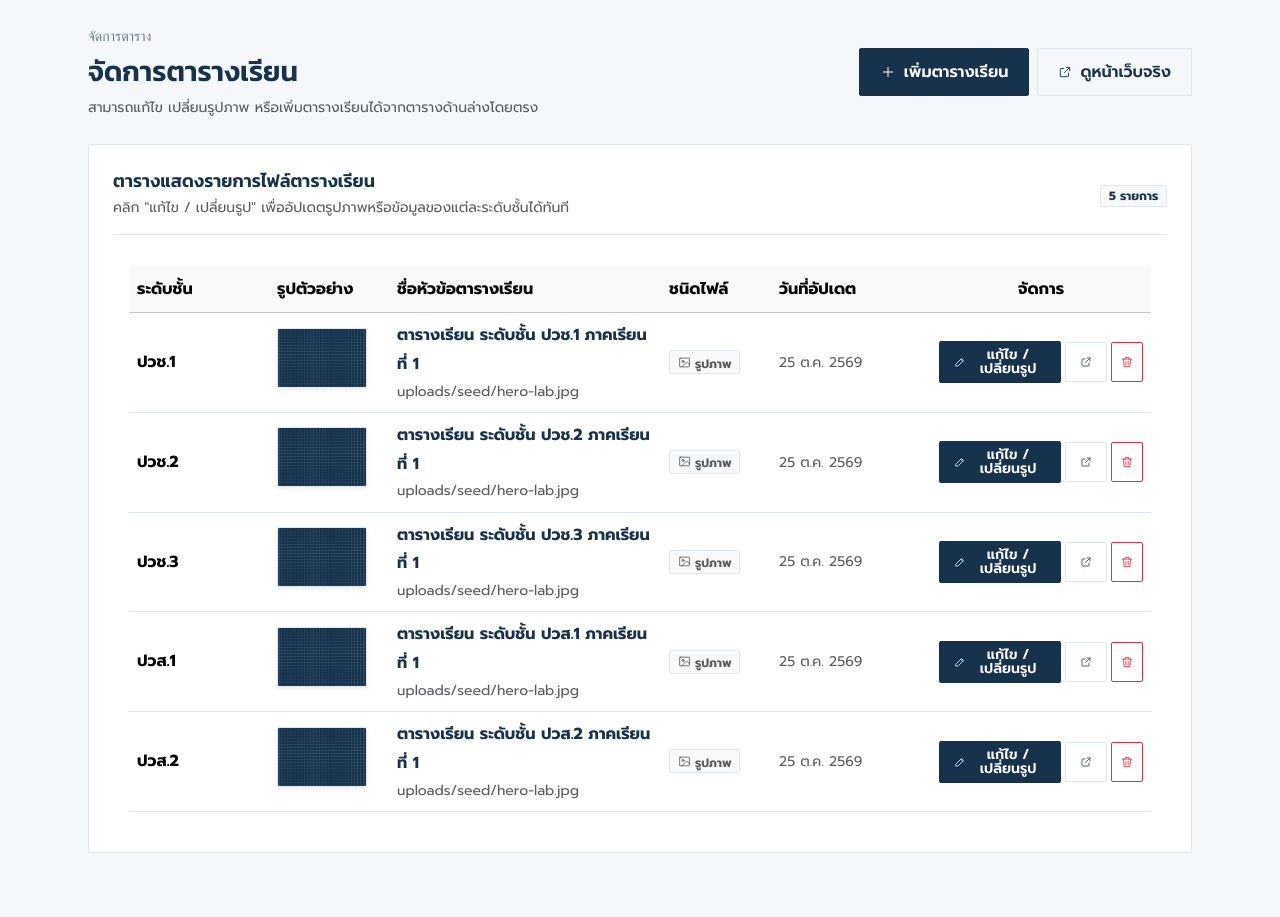
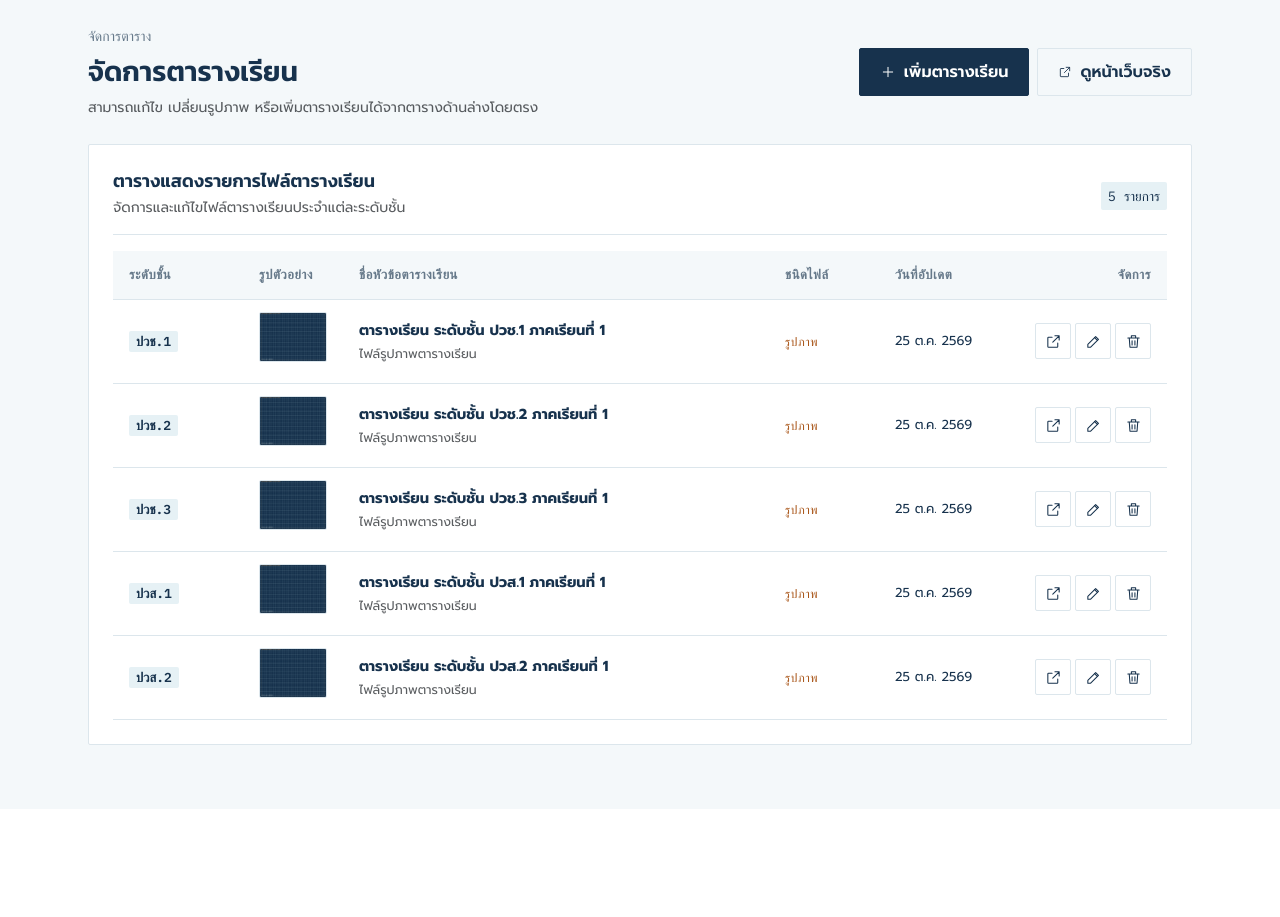
Before and after one commit to porchyy/web, a PHP site: page /web/admin/classes.php in a window 1280 px wide. Shown: the part 111-1028 px from the top of the page. After the commit the page ends 856 px from the top, so only its background shows below. Run offline with PHP 8.4, Linux system fonts and the light colour scheme; the visitor is signed in with stand-in values (Sample User, id 1); data that the repository does not hold is empty; some libraries are stand-ins or nearby versions.

Commit message:
refactor(admin): standardize classes table UI with admin-table and action icon buttons

```diff
--- a/admin/classes.php
+++ b/admin/classes.php
@@ -114,12 +114,11 @@
   <div class="admin-card-head d-flex justify-content-between align-items-center">
     <div>
       <h3 class="mb-0">ตารางแสดงรายการไฟล์ตารางเรียน</h3>
-      <span class="text-muted small">คลิก "แก้ไข / เปลี่ยนรูป" เพื่ออัปเดตรูปภาพหรือข้อมูลของแต่ละระดับชั้นได้ทันที</span>
+      <span class="text-muted small">จัดการและแก้ไขไฟล์ตารางเรียนประจำแต่ละระดับชั้น</span>
     </div>
-    <span class="badge bg-light text-navy border fw-bold"><?= count($scheduleAssets) ?> รายการ</span>
+    <span class="badge-count"><?= count($scheduleAssets) ?> รายการ</span>
   </div>
 
-  <div class="p-3">
   <?php if (empty($scheduleAssets)): ?>
     <div class="empty-state p-5 text-center text-muted">
       <?= icon('file', 40) ?>
@@ -131,15 +130,15 @@
     </div>
   <?php else: ?>
     <div class="table-responsive">
-        <table class="table table-hover align-middle mb-0">
-          <thead class="table-light">
+      <table class="admin-table">
+        <thead>
           <tr>
-              <th style="width: 140px;">ระดับชั้น</th>
-              <th style="width: 120px;">รูปตัวอย่าง</th>
+            <th style="width: 130px;">ระดับชั้น</th>
+            <th style="width: 100px;">รูปตัวอย่าง</th>
             <th>ชื่อหัวข้อตารางเรียน</th>
             <th style="width: 110px;">ชนิดไฟล์</th>
-              <th style="width: 160px;">วันที่อัปเดต</th>
-              <th style="width: 220px;" class="text-center">จัดการ</th>
+            <th style="width: 140px;">วันที่อัปเดต</th>
+            <th class="text-end" style="width: 120px;">จัดการ</th>
           </tr>
         </thead>
         <tbody>
@@ -154,40 +153,42 @@
             ?>
             <tr>
               <td>
-                  <span class="fw-bold fs-6" style="color: #000000;"><?= e($grpName ?: '-') ?></span>
+                <span class="badge-count fw-bold" style="font-size: 13px;"><?= e($grpName ?: '-') ?></span>
               </td>
               <td>
                 <?php if (!$isPdf && !empty($filePath)): ?>
                   <a href="<?= e($fileUrl) ?>" target="_blank" title="คลิกเพื่อดูรูปภาพขนาดเต็ม" class="d-inline-block text-decoration-none">
-                      <img src="<?= e($fileUrl) ?>" alt="<?= e($ttl) ?>" class="rounded border shadow-sm" style="width: 90px; height: 60px; object-fit: cover; display: block; transition: transform 0.15s ease;" onmouseover="this.style.transform='scale(1.05)'" onmouseout="this.style.transform='scale(1)'">
+                    <img src="<?= e($fileUrl) ?>" alt="<?= e($ttl) ?>" class="rounded border" style="width: 75px; height: 50px; object-fit: cover; display: block; transition: transform 0.15s ease;" onmouseover="this.style.transform='scale(1.05)'" onmouseout="this.style.transform='scale(1)'">
                   </a>
                 <?php elseif ($isPdf): ?>
-                    <a href="<?= e($fileUrl) ?>" target="_blank" class="d-inline-flex flex-column align-items-center justify-content-center rounded border bg-light text-decoration-none shadow-sm p-1" style="width: 90px; height: 60px;">
-                      <?= icon('file-pdf', 20) ?>
-                      <span class="text-danger fw-bold mt-1" style="font-size: 10px;">PDF</span>
+                  <a href="<?= e($fileUrl) ?>" target="_blank" class="d-inline-flex flex-column align-items-center justify-content-center rounded border bg-light text-decoration-none p-1" style="width: 75px; height: 50px;" title="เปิดเอกสาร PDF">
+                    <?= icon('file-pdf', 18) ?>
+                    <span class="text-danger fw-bold" style="font-size: 9px;">PDF</span>
                   </a>
                 <?php else: ?>
                   <span class="text-muted small">-</span>
                 <?php endif; ?>
               </td>
               <td>
-                  <div class="fw-bold text-navy"><?= e($ttl ?: '-') ?></div>
-                  <div class="text-muted small"><?= e($filePath) ?></div>
+                <span class="fw-bold d-block text-navy" style="font-size: 14.5px;"><?= e($ttl ?: '-') ?></span>
+                <span class="text-muted d-block" style="font-size: 12.5px;"><?= $isPdf ? 'ไฟล์เอกสาร PDF' : 'ไฟล์รูปภาพตารางเรียน' ?></span>
               </td>
               <td>
-                  <span class="badge bg-light text-muted border">
-                    <?= icon($isPdf ? 'file-pdf' : 'image', 13) ?>
-                    <?= $isPdf ? 'PDF' : 'รูปภาพ' ?>
-                  </span>
+                <span class="tag" style="font-size: 12px;"><?= $isPdf ? 'PDF' : 'รูปภาพ' ?></span>
               </td>
-                <td class="text-muted small">
-                  <?= thai_date($item['updated_at'] ?? 'now') ?>
+              <td style="font-family: var(--font-body); font-size: 13px;">
+                <span class="text-navy"><?= thai_date($item['updated_at'] ?? 'now') ?></span>
               </td>
-                <td class="text-center">
-                  <div class="d-flex align-items-center justify-content-center gap-1">
+              <td class="text-end">
+                <div class="d-inline-flex gap-1">
+                  <!-- ปุ่มดูไฟล์ -->
+                  <a href="<?= e($fileUrl) ?>" target="_blank" class="btn btn-action-icon btn-line" title="ดูไฟล์">
+                    <?= icon('external', 16) ?>
+                  </a>
+
                   <!-- ปุ่มแก้ไข / เปลี่ยนรูปภาพ -->
                   <button type="button"
-                            class="btn btn-sm btn-navy d-inline-flex align-items-center gap-1"
+                          class="btn btn-action-icon btn-line"
                           onclick="openEditScheduleModal(<?= htmlspecialchars(json_encode([
                             'id'         => $itemId,
                             'group_name' => $grpName,
@@ -196,22 +197,17 @@
                             'file_url'   => $fileUrl,
                             'is_pdf'     => $isPdf,
                           ]), ENT_QUOTES, 'UTF-8') ?>)"
-                            title="แก้ไขข้อมูลหรือเปลี่ยนรูปภาพ">
-                      <?= icon('pencil', 12) ?> <span>แก้ไข / เปลี่ยนรูป</span>
+                          title="แก้ไข / เปลี่ยนรูป">
+                    <?= icon('pencil', 16) ?>
                   </button>
-
-                    <!-- ปุ่มดูไฟล์ -->
-                    <a href="<?= e($fileUrl) ?>" target="_blank" class="btn btn-sm btn-line d-inline-flex align-items-center gap-1" title="เปิดดูไฟล์">
-                      <?= icon('external', 12) ?>
-                    </a>
 
                   <!-- ปุ่มลบ -->
                   <form method="POST" action="<?= url('admin/classes') ?>" onsubmit="return confirm('ยืนยันลบไฟล์ตารางเรียนนี้?');" class="d-inline m-0">
                     <?= csrf_field() ?>
                     <input type="hidden" name="sub_action" value="delete_asset">
                     <input type="hidden" name="id" value="<?= e($itemId) ?>">
-                      <button type="submit" class="btn btn-sm btn-outline-danger p-1 px-2" title="ลบไฟล์">
-                        <?= icon('trash', 14) ?>
+                    <button type="submit" class="btn btn-action-icon btn-danger-line" title="ลบ">
+                      <?= icon('trash', 16) ?>
                     </button>
                   </form>
                 </div>
@@ -222,7 +218,6 @@
       </table>
     </div>
   <?php endif; ?>
-  </div>
 </div>
 
 <!-- =========================================================================
```
Lines whose indentation alone changed are shown as unchanged.
